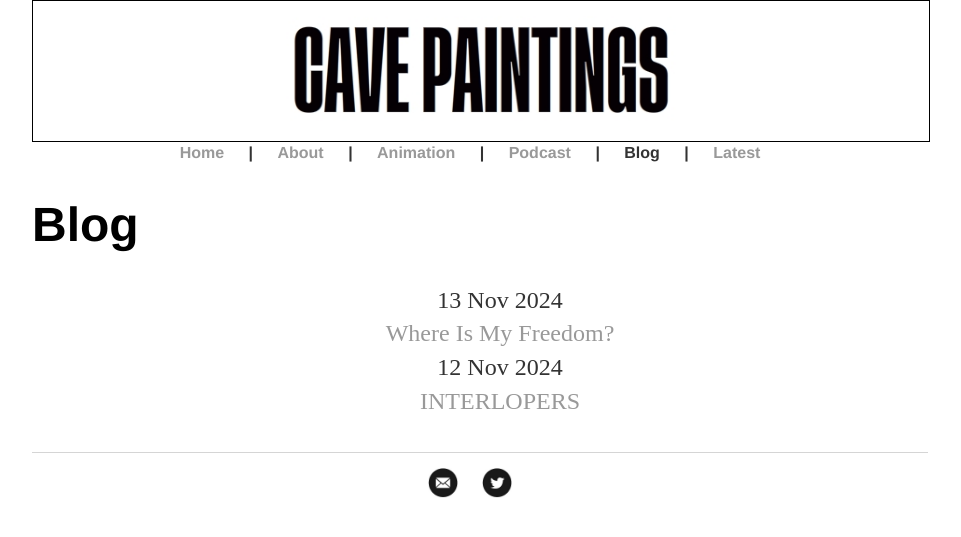
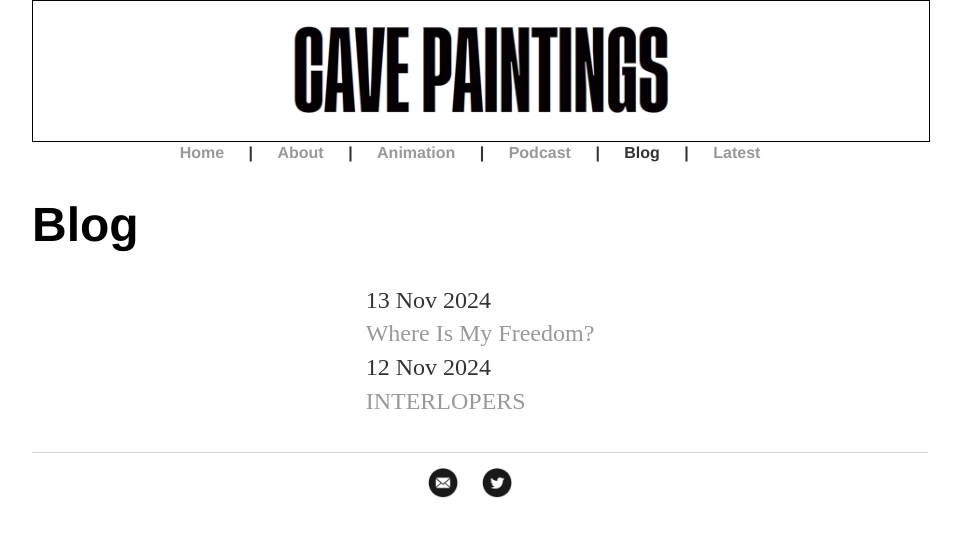
Before and after one commit to cavepaintingstv/cave, a Jekyll site: the page built from blog/index.html, in a window 1280 px wide. Shown: the top 537 px of the page, without its empty margins (160-1121 px from the left). Built offline with Jekyll 4.4.1, drawn with Linux system fonts in a browser that asks for light colours.

Commit message:
Update index.html

```diff
--- a/blog/index.html
+++ b/blog/index.html
@@ -4,7 +4,7 @@ title: Blog
 ---
 <h1>Blog</h1>
 <div style="text-align: center;">
-  <ul class="posts">
+  <ul class="posts" style="display: inline-block; text-align: left; padding: 0; margin: 0 auto;">
     {% for post in site.posts %}
       {% if post.categories contains "blog" %}
         <li><span>{{ post.date | date_to_string }}</span> <br> <a href="{{ site.baseurl }}{{ post.url }}" title="{{ post.title }}">{{ post.title }}</a></li><br>
```
